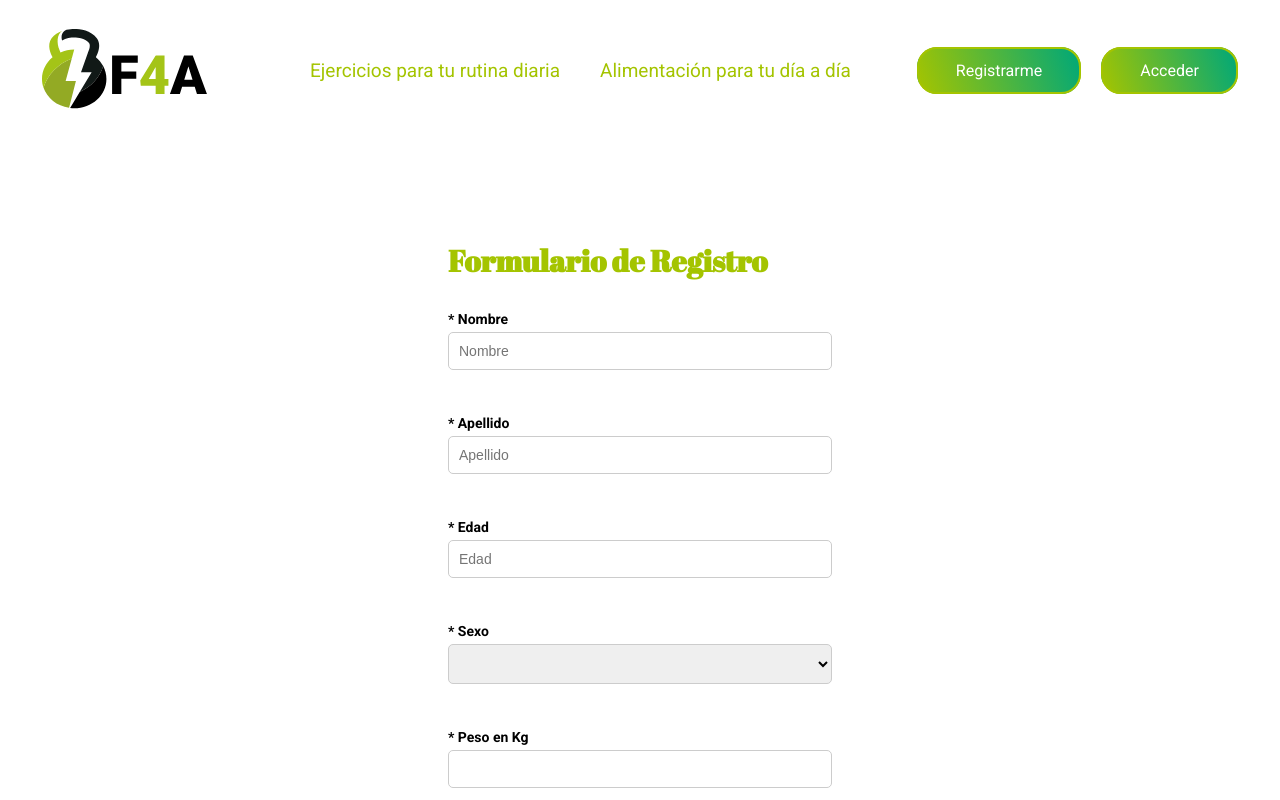
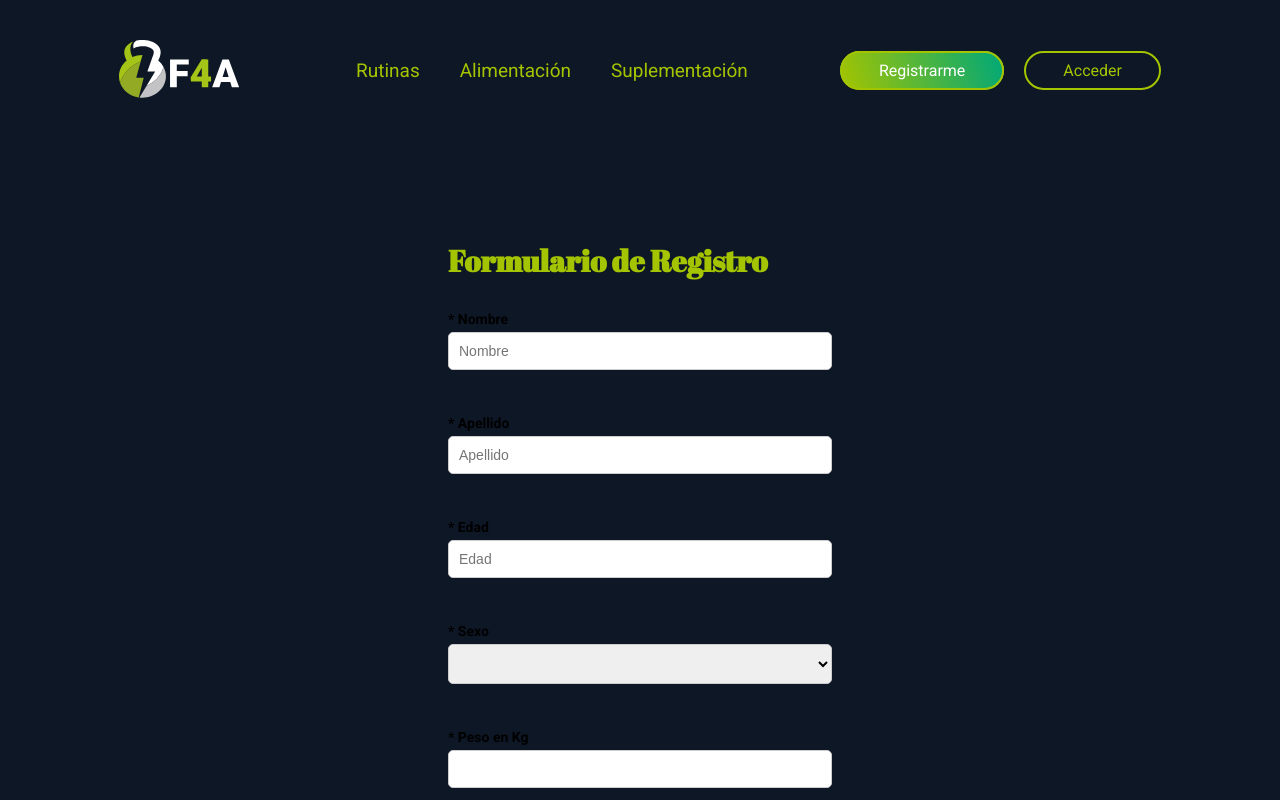
Before and after one commit to isaac1234567891/frontend-finessforall-angular, an Angular app: page /register in a window 1280 px wide. Shown: the top 800 px of the page. Built offline with nearby package versions, Linux system fonts and the light colour scheme.

Commit message:
Renovamos el header - Creamos componente para montar el footer

```diff
--- a/package.json
+++ b/package.json
@@ -18,6 +18,7 @@
     "@angular/platform-browser": "^18.2.0",
     "@angular/platform-browser-dynamic": "^18.2.0",
     "@angular/router": "^18.2.0",
+    "cors": "^2.8.5",
     "rxjs": "~7.8.0",
     "tslib": "^2.3.0",
     "zone.js": "~0.14.10"
--- /dev/null
+++ b/src/app/components/layout/footer/footer.component.html
@@ -0,0 +1 @@
+<p>footer works!</p>
--- a/src/app/components/layout/header/header.component.html
+++ b/src/app/components/layout/header/header.component.html
@@ -9,14 +9,19 @@
       <ul class="main-nav">
           <li>
               <a class="anchor-link" [routerLink]="['/exercises']" routerLinkActive="active">
-                  Ejercicios para tu rutina diaria
+                  Rutinas
               </a>
           </li>
           <li>
               <a class="anchor-link" [routerLink]="['/meals']" routerLinkActive="active">
-                  Alimentación para tu día a día
+                  Alimentación
               </a>
           </li>
+          <li>
+            <a class="anchor-link" [routerLink]="['/meals']" routerLinkActive="active">
+                Suplementación
+            </a>
+        </li>
       </ul>
       </nav>
       <div class="buttons">
@@ -26,7 +31,7 @@
               </a>
           </div>
           <div>
-              <a class="inscribirse-link" [routerLink]="['/login']" routerLinkActive="active">
+              <a class="login-link" [routerLink]="['/login']" routerLinkActive="active">
                   Acceder
               </a>
           </div>
--- a/src/styles.css
+++ b/src/styles.css
@@ -7,6 +7,7 @@
   --Blue-Bolt--: #00B7FF;
   --white--: #FFFFFF;
   --Green-Munsell--: #00A878;
+  --Eerie-Black--: #0E1725;
 
   /* valor estandar de las fuentes*/
   --overall-font-size: 62.5%;
@@ -19,6 +20,7 @@
 }
 
 html {
+  background-color: var(--Eerie-Black--);
   font-size: var(--overall-font-size);
 }
 
@@ -49,7 +51,7 @@ p {
 }
 
 .contenedor {
-  max-width: 96%;
+  max-width: 85%;
   width: 100%;
   margin: 0 auto;
 }
@@ -87,7 +89,16 @@ p {
   background: linear-gradient(70deg, #A4C400, #00A878);
   color: var(--white--);
   border: .2rem solid #A4C400;
-  padding: 1.2rem 3.7rem;
+  padding: .8rem 3.7rem;
+  border-radius: 2rem;
+}
+
+.login-link {
+  text-decoration: none;
+
+  color: var(--limerick--);
+  border: .2rem solid #A4C400;
+  padding: .8rem 3.7rem;
   border-radius: 2rem;
 }
 
@@ -585,6 +596,7 @@ section.form-banner-section {
       font-size: 2rem;
   }
   .logo-container img {
+      width: rem;
       height: 5.5rem;
   }
   a.main__banner-button {
```
Also changed, not shown: src/app/components/layout/footer/footer.component.ts (added, +12 -0 lines), public/assets/image/f4a-logo.svg, src/app/components/layout/footer/footer.component.css (added), 1 other file (tests, documents, lock files or other folders).
